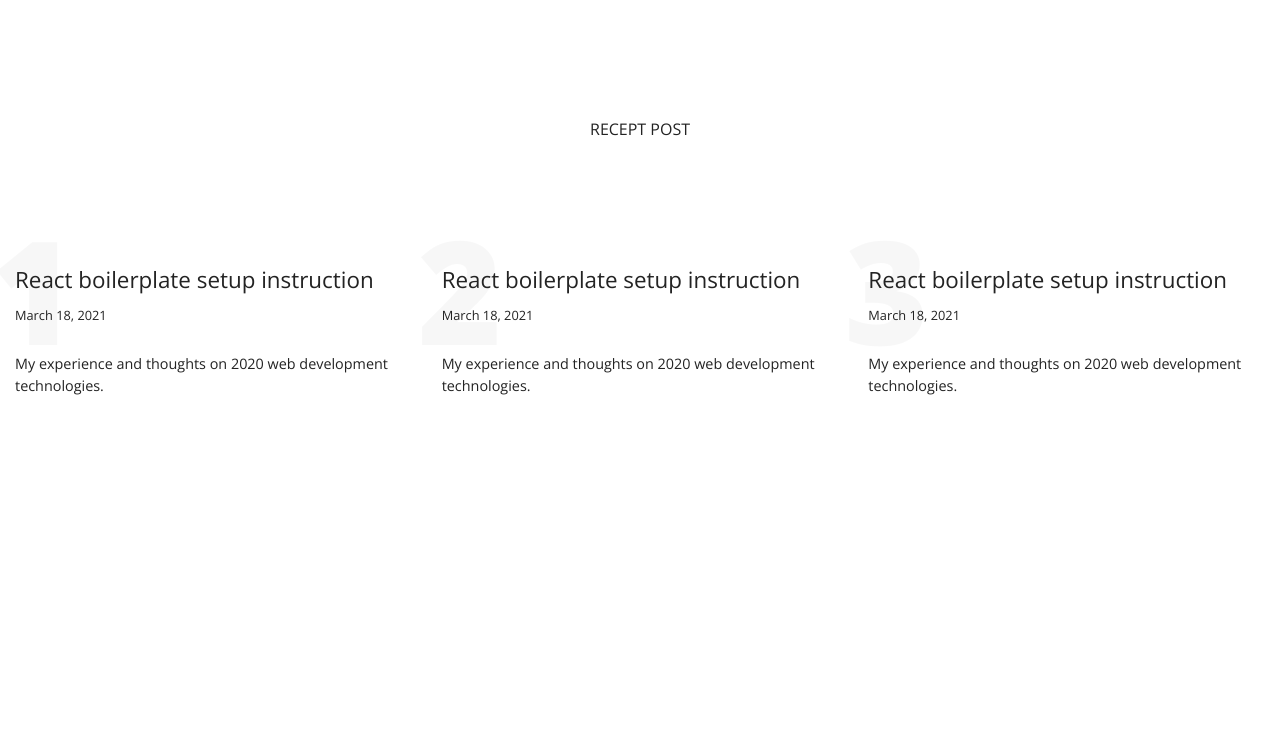
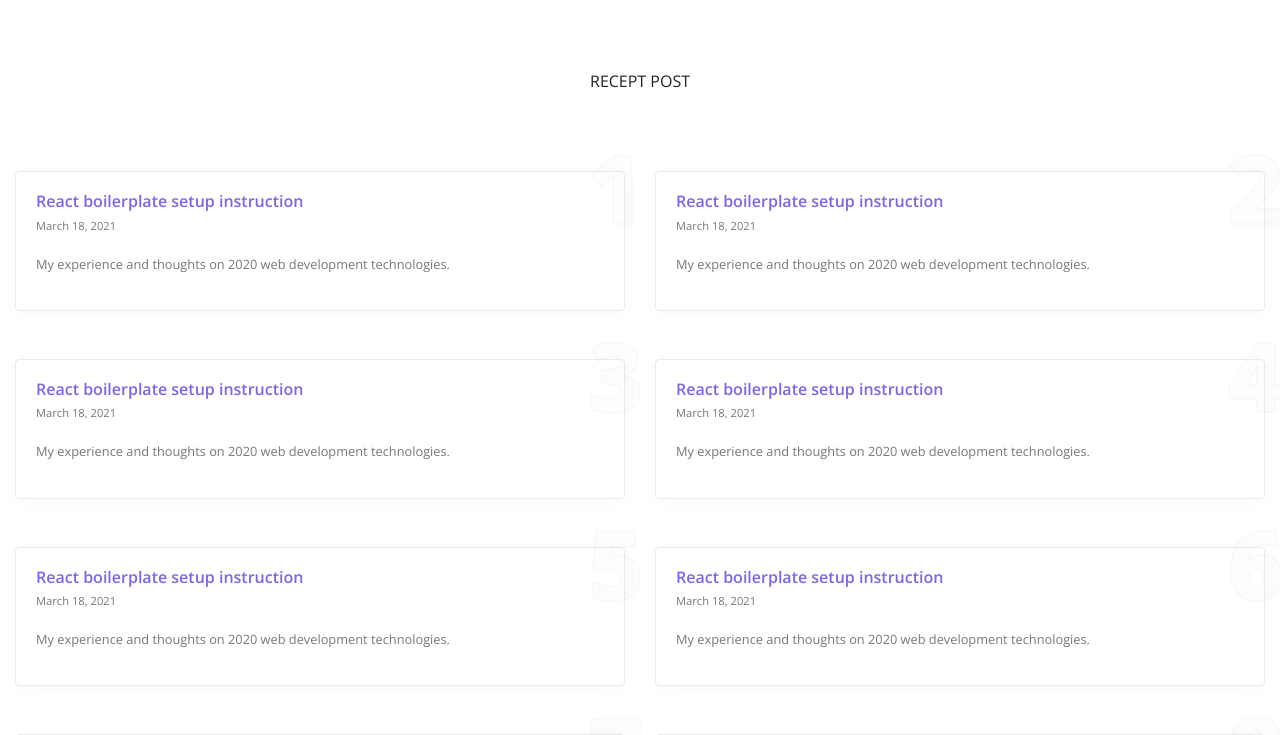
Before and after one commit to iamrashed01/myportfolio, a React (Create React App) app in the folder client/: page / in a window 1280 px wide. Shown: the part 620-1355 px from the top of the page. Before the commit the page ends 1081 px from the top, so only its background shows below. Built offline with nearby package versions, Linux system fonts and the light colour scheme.

Commit message:
FEATE: recent post design done

```diff
--- a/client/src/components/blog/recentPosts.js
+++ b/client/src/components/blog/recentPosts.js
@@ -1,3 +1,4 @@
+import { Link } from "react-router-dom";
 import { Card, CardBody, Col, Container, Row } from "reactstrap";
 
 const RecentPosts = () => {
@@ -11,11 +12,16 @@ const RecentPosts = () => {
         </Col>
         <Col xs="12">
           <Row>
-            <Col xs="12" sm="6" md="4">
+            {[...Array(10)].map((row, i) => (
+              <Col xs="12" sm="6" md="6" className="mb-5">
+                <Card className="full-h">
+                  <CardBody>
                     <div className="recetPost">
+                      <Link to="/project" />
                       <div className="postTitle">
                         <h2>
-                    <strong>1</strong> React boilerplate setup instruction
+                          <strong>{i + 1}</strong> React boilerplate setup
+                          instruction
                         </h2>
                         <span className="createTime">March 18, 2021</span>
                       </div>
@@ -24,35 +30,10 @@ const RecentPosts = () => {
                         technologies.
                       </p>
                     </div>
+                  </CardBody>
+                </Card>
               </Col>
-            <Col xs="12" sm="6" md="4">
-              <div className="recetPost">
-                <div className="postTitle">
-                  <h2>
-                    <strong>2</strong> React boilerplate setup instruction
-                  </h2>
-                  <span className="createTime">March 18, 2021</span>
-                </div>
-                <p>
-                  My experience and thoughts on 2020 web development
-                  technologies.
-                </p>
-              </div>
-            </Col>
-            <Col xs="12" sm="6" md="4">
-              <div className="recetPost">
-                <div className="postTitle">
-                  <h2>
-                    <strong>3</strong> React boilerplate setup instruction
-                  </h2>
-                  <span className="createTime">March 18, 2021</span>
-                </div>
-                <p>
-                  My experience and thoughts on 2020 web development
-                  technologies.
-                </p>
-              </div>
-            </Col>
+            ))}
           </Row>
         </Col>
       </Row>
--- a/client/src/styles/colors.scss
+++ b/client/src/styles/colors.scss
@@ -9,3 +9,6 @@ $heroBgColor: $bodyTextColor;
 $heroTextColor: $reverseColor;
 
 $menusBorderColor: rgba(0, 0, 0, 0.16);
+
+$themeColor: #7868e6;
+$mute: #777;
--- /dev/null
+++ b/client/src/styles/default_classes.scss
@@ -0,0 +1,3 @@
+.full-h {
+  min-height: 100%;
+}
--- a/client/src/styles/master.scss
+++ b/client/src/styles/master.scss
@@ -2,6 +2,7 @@
 @import "./colors.scss";
 @import "./fonts";
 @import "./variables";
+@import "./default_classes.scss";
 
 body {
   margin: 0;
@@ -43,7 +44,7 @@ img {
   position: relative;
   padding: 100px 0;
   min-height: 400px;
-  margin-bottom: 13rem;
+  margin-bottom: 10rem;
   border-bottom: 1px solid $menusBorderColor;
   background-color: $heroBgColor;
   color: $heroTextColor;
@@ -235,7 +236,7 @@ img {
 }
 
 .sectionTitle {
-  margin-bottom: 8rem;
+  margin-bottom: 5rem;
   &.bdb {
     border-bottom: 1px solid rgba(255, 255, 255, 0.1);
     padding-bottom: 3px;
@@ -249,36 +250,58 @@ img {
 
 .card {
   background-color: transparent;
-  border: 1px solid rgba(255, 255, 255, 0.1);
+  border: 1px solid rgba(0, 0, 0, 0.08);
+  box-shadow: 0 2px 15px rgba(0, 0, 0, 0.03);
+  transition: all 0.3s ease 0s;
+  &:hover {
+    box-shadow: 0 2px 15px rgba(0, 0, 0, 0.08);
+  }
 }
 
 .postTitle {
-  margin-bottom: 1.7rem;
+  margin-bottom: 1.2rem;
   h2 {
-    font-size: 1.4rem;
+    font-size: 1rem;
     font-family: $fontBasic;
     position: relative;
+    color: $themeColor;
+    font-weight: 600;
+    margin-bottom: 0;
     strong {
       display: block;
       font-family: $fontBasic;
-      font-size: 9rem;
+      font-size: 6rem;
       margin-right: 10px;
       margin-top: -20px;
       position: absolute;
       z-index: -1;
-      left: -24px;
-      top: -44px;
+      right: -50px;
+      top: -43px;
+      user-select: none;
       font-weight: 800;
-      color: rgba(0, 0, 0, 0.03);
+      color: rgba(0, 123, 255, 0.01);
+      -webkit-text-stroke-width: 2px;
+      -webkit-text-stroke-color: rgba(0, 0, 0, 0.02);
     }
   }
   .createTime {
-    font-size: 0.8rem;
+    font-size: 0.7rem;
+    color: $mute;
   }
 }
 
 .recetPost {
+  position: relative;
   p {
-    font-size: 0.9rem;
+    font-size: 0.8rem;
+    color: $mute;
+  }
+  > a {
+    position: absolute;
+    left: 0;
+    top: 0;
+    height: 100%;
+    width: 100%;
+    z-index: 9;
   }
 }
```
Lines whose indentation alone changed are shown as unchanged.
